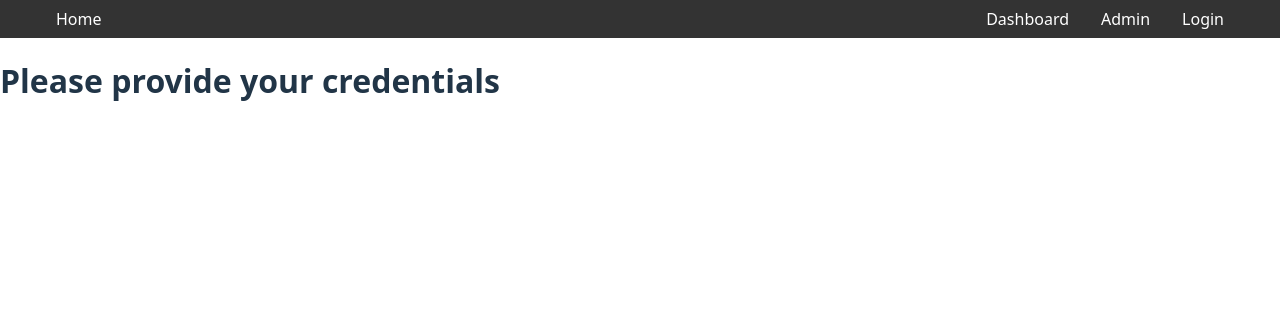
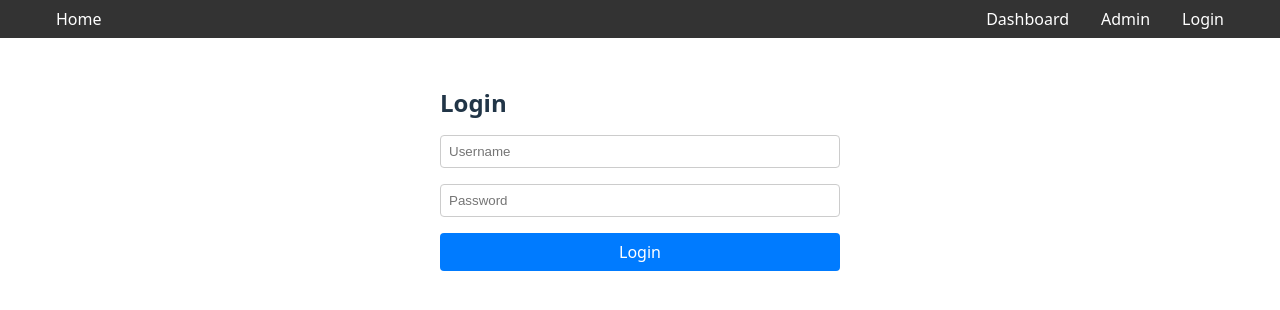
Before and after one commit to cluebbe/react-app, a React (Vite) app: page /login in a window 1280 px wide. Shown: the top 310 px of the page. Built offline with nearby package versions, Linux system fonts and the light colour scheme.

Commit message:
added authentication logic

```diff
--- /dev/null
+++ b/src/Login.css
@@ -0,0 +1,35 @@
+.login-container {
+  padding: 2rem;
+  max-width: 400px;
+  margin: 0 auto;
+}
+
+.title {
+  font-size: 1.5rem;
+  margin-bottom: 1rem;
+}
+
+.login-form {
+  display: flex;
+  flex-direction: column;
+  gap: 1rem;
+}
+
+.input {
+  padding: 0.5rem;
+  border: 1px solid #ccc;
+  border-radius: 4px;
+}
+
+.button {
+  padding: 0.5rem;
+  background-color: #007bff;
+  color: white;
+  border: none;
+  border-radius: 4px;
+  cursor: pointer;
+}
+
+.button:hover {
+  background-color: #0056b3;
+}
--- a/src/Login.jsx
+++ b/src/Login.jsx
@@ -1,8 +1,41 @@
-import React from 'react';
+import React, { useState } from 'react';
+import { useNavigate } from 'react-router-dom';
+import useAuth from './useAuth';
+import './Login.css';
 
 const Login = () => {
+  const [username, setUsername] = useState('');
+  const [password, setPassword] = useState('');
+  const { login } = useAuth();
+  const navigate = useNavigate();
+
+  const handleSubmit = (e) => {
+    e.preventDefault();
+    login(username, password);
+    navigate('/dashboard');
+  };
+
   return (
-       <h1>Please provide your credentials</h1>
+    <div className="login-container">
+      <h1 className="title">Login</h1>
+      <form onSubmit={handleSubmit} className="login-form">
+        <input
+          type="text"
+          value={username}
+          onChange={(e) => setUsername(e.target.value)}
+          placeholder="Username"
+          className="input"
+        />
+        <input
+          type="password"
+          value={password}
+          onChange={(e) => setPassword(e.target.value)}
+          placeholder="Password"
+          className="input"
+        />
+        <button type="submit" className="button">Login</button>
+      </form>
+    </div>
   );
 };
 
--- /dev/null
+++ b/src/useAuth.js
@@ -0,0 +1,47 @@
+import { useState, useEffect } from 'react';
+
+const useAuth = () => {
+  const [isAuthenticated, setIsAuthenticated] = useState(false);
+  const [userRole, setUserRole] = useState(null);
+
+  useEffect(() => {
+    const token = localStorage.getItem('authToken');
+    if (token) {
+      setIsAuthenticated(true);
+      const role = localStorage.getItem('userRole') || 'user';
+      setUserRole(role);
+    }
+  }, []);
+
+  const login = (username, password) => {
+    const credentials = btoa(`${username}:${password}`);
+    fetch('http://localhost:3000/user', {
+      headers: { 'Authorization': `Basic ${credentials}` },
+    })
+      .then(response => {
+        if (response.ok){
+            console.log('Login successful');
+            return response.json();
+        }
+        else if (response.status === 401) throw new Error('Invalid credentials');
+      })
+      .then(data => {
+        setIsAuthenticated(true);
+        setUserRole(data.role);
+        localStorage.setItem('authToken', credentials);
+        localStorage.setItem('userRole', data.role);
+      })
+      .catch(error => console.error('Login failed:', error));
+  };
+
+  const logout = () => {
+    setIsAuthenticated(false);
+    setUserRole(null);
+    localStorage.removeItem('authToken');
+    localStorage.removeItem('userRole');
+  };
+
+  return { isAuthenticated, userRole, login, logout };
+};
+
+export default useAuth;
```
